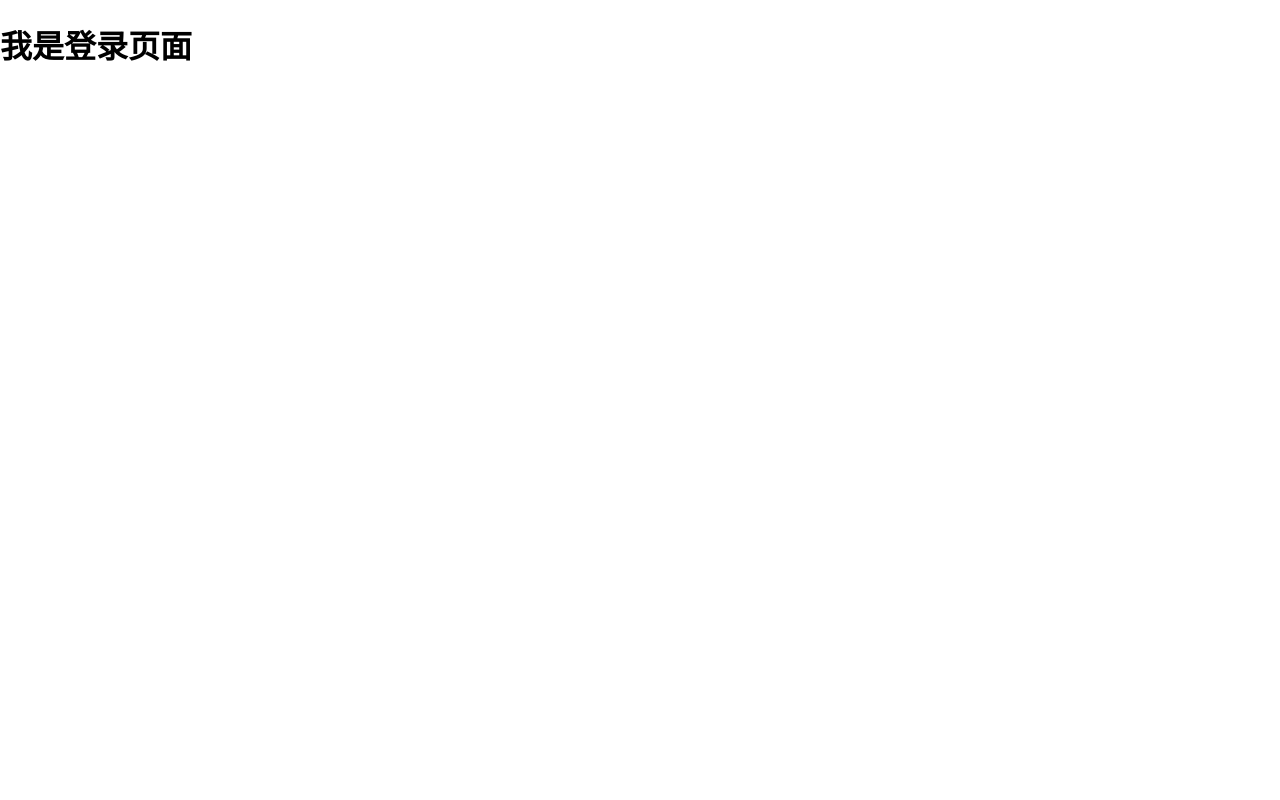
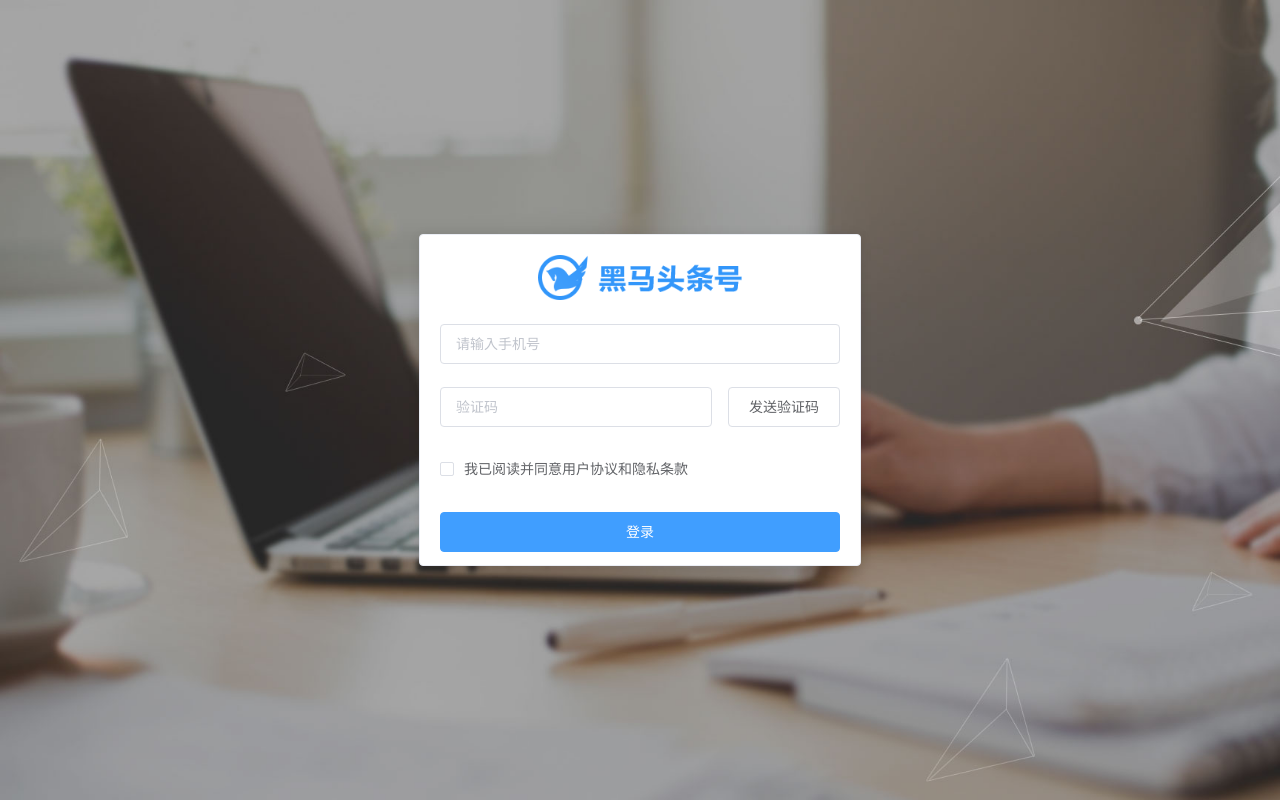
Before and after one commit to 337111893/95-toutiaopc, a Vue app: page /#/login in a window 1280 px wide. Built offline with nearby package versions, Linux system fonts and the light colour scheme.

Commit message:
登录模块-页面布局及样式

```diff
--- a/src/views/login/index.vue
+++ b/src/views/login/index.vue
@@ -1,5 +1,33 @@
 <template>
-  <h1>我是登录页面</h1>
+  <div class="login">
+      <!-- 登录框 -->
+    <el-card class="login-card">
+        <!-- logo图片 -->
+        <div class="title">
+            <img src="../../assets/img/logo_index.png" alt="">
+        </div>
+        <!-- 表单 -->
+        <el-form  style="margin-top:20px">
+            <!-- 手机号 -->
+            <el-form-item>
+                <el-input placeholder="请输入手机号"></el-input>
+            </el-form-item>
+            <!-- 验证码 -->
+            <el-form-item>
+                <el-input style="width:68%" placeholder="验证码"></el-input>
+                 <el-button style="float:right" plain>发送验证码</el-button>
+            </el-form-item>
+            <!-- 用户协议 -->
+            <el-form-item>
+                <el-checkbox>我已阅读并同意用户协议和隐私条款</el-checkbox>
+            </el-form-item>
+            <!-- 登录按钮 -->
+            <el-form-item>
+                <el-button type="primary" style="width:100%">登录</el-button>
+            </el-form-item>
+        </el-form>
+    </el-card>
+  </div>
 </template>
 
 <script>
@@ -8,6 +36,23 @@
 }
 </script>
 
-<style>
-
+<style lang="less" scoped>
+.login {
+    background: url(../../assets/img/login_bg.jpg);
+    background-size: cover;//绝对不留白
+    height: 100vh;//可视区域100%
+    display: flex;//flex布局
+    justify-content: center;//水平居中
+    align-items: center;//垂直居中
+    .login-card {
+        width: 440px;
+        height: 330px;
+        .title {
+            text-align: center;
+            img {
+                height: 45px;
+            }
+        }
+    }
+}
 </style>
```
